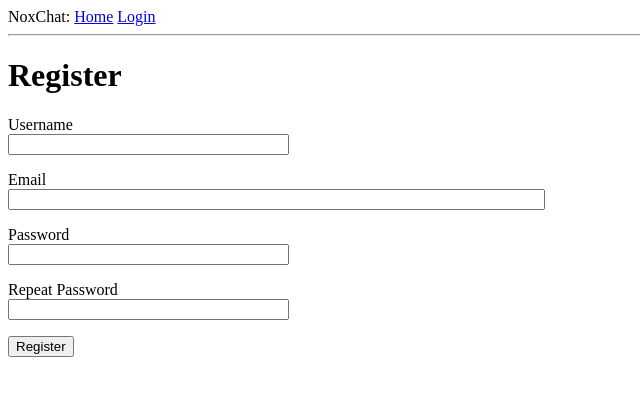
After one commit to Stelour/FlaskMessenger-NoxChat-, a Flask app: page /register in a window 1280 px wide. The commit adds this page. Shown: the top 396 px of the page, without its empty margins (0-640 px from the left). Run offline with Flask 3, Linux system fonts and the light colour scheme.

Commit message:
created register and login forms with working db on postgres

```diff
--- a/app/__init__.py
+++ b/app/__init__.py
@@ -2,11 +2,14 @@ from flask import Flask
 from config import Config
 from flask_sqlalchemy import SQLAlchemy
 from flask_migrate import Migrate
+from flask_login import LoginManager
 
 app = Flask(__name__)
 app.config.from_object(Config)
 
 db = SQLAlchemy(app)
 migrate = Migrate(app, db)
+login = LoginManager(app)
+login.login_view = 'login'
 
 from app import routes, models
--- a/app/forms.py
+++ b/app/forms.py
@@ -1,9 +1,33 @@
 from flask_wtf import FlaskForm
 from wtforms import StringField, PasswordField, BooleanField, SubmitField
-from wtforms.validators import DataRequired
+from wtforms.validators import ValidationError, DataRequired, Email, EqualTo
+import sqlalchemy as sa
+from app import db
+from app.models import User
 
 class LoginForm(FlaskForm):
-  username = StringField('Username', validators=[DataRequired()])
-  password = PasswordField('Password', validators=[DataRequired()])
-  remember_me = BooleanField('Remember Me')
-  submit = SubmitField('Sign In')
+    username = StringField('Username', validators=[DataRequired()])
+    password = PasswordField('Password', validators=[DataRequired()])
+    remember_me = BooleanField('Remember Me')
+    submit = SubmitField('Sign In')
+
+
+class RegistrationForm(FlaskForm):
+    username = StringField('Username', validators=[DataRequired()])
+    email = StringField('Email', validators=[DataRequired(), Email()])
+    password = PasswordField('Password', validators=[DataRequired()])
+    password2 = PasswordField(
+        'Repeat Password', validators=[DataRequired(), EqualTo('password')])
+    submit = SubmitField('Register')
+
+    def validate_username(self, username):
+        user = db.session.scalar(sa.select(User).where(
+            User.username == username.data))
+        if user is not None:
+            raise ValidationError('Please use a different username.')
+
+    def validate_email(self, email):
+        user = db.session.scalar(sa.select(User).where(
+            User.email == email.data))
+        if user is not None:
+            raise ValidationError('Please use a different email address.')
--- a/app/routes.py
+++ b/app/routes.py
@@ -1,19 +1,62 @@
 from flask import render_template, flash, redirect, url_for
 from app import app
 from app.forms import LoginForm
+from flask_login import current_user, login_user
+import sqlalchemy as sa
+from app import db
+from app.models import User
+from flask_login import logout_user
+from flask_login import login_required
+from flask import request
+from urllib.parse import urlsplit
+from app import db
+from app.forms import RegistrationForm
 
 @app.route('/')
 @app.route('/index')
+@login_required
 def index():
-    user = {'username': 'Ovine Hall'}
-    welcome_message = "We are happy to welcome you to the platform where every idea matters!"
-    return render_template('index.html', title='Home', user=user, welcome_message=welcome_message)
+    welcome_message = f"Привет, {current_user.username}! Добро пожаловать в NoxChat — безопасный мессенджер."
+    tips = [
+        "Скоро здесь появится список ваших контактов",
+        "Ваши сообщения всегда защищены",
+        "Следите за обновлениями!"
+    ]
+    return render_template("index.html", title='NoxChat', welcome_message=welcome_message, tips=tips)
 
 @app.route('/login', methods=['GET', 'POST'])
 def login():
+    if current_user.is_authenticated:
+        return redirect(url_for('index'))
     form = LoginForm()
     if form.validate_on_submit():
-        flash('Login requested for user {}, remember_me={}'.format(
-            form.username.data, form.remember_me.data))
+        user = db.session.scalar(
+            sa.select(User).where(User.username == form.username.data))
+        if user is None or not user.check_password(form.password.data):
+            flash('Invalid username or password')
+            return redirect(url_for('login'))
+        login_user(user, remember=form.remember_me.data)
+        next_page = request.args.get('next')
+        if not next_page or urlsplit(next_page).netloc != '':
+            next_page = url_for('index')
+        return redirect(next_page)
+    return render_template('login.html', title='Sign In', form=form)
+
+@app.route('/logout')
+def logout():
+    logout_user()
+    return redirect(url_for('index'))
+
+@app.route('/register', methods=['GET', 'POST'])
+def register():
+    if current_user.is_authenticated:
         return redirect(url_for('index'))
-    return render_template('login.html', title='Sign In', form=form)
+    form = RegistrationForm()
+    if form.validate_on_submit():
+        user = User(username=form.username.data, email=form.email.data)
+        user.set_password(form.password.data)
+        db.session.add(user)
+        db.session.commit()
+        flash('Congratulations, you are now a registered user!')
+        return redirect(url_for('login'))
+    return render_template('register.html', title='Register', form=form)
--- a/app/templates/base.html
+++ b/app/templates/base.html
@@ -10,7 +10,11 @@
         <div>
         NoxChat:
             <a href="{{ url_for('index') }}">Home</a>
+            {% if current_user.is_anonymous %}
             <a href="{{ url_for('login') }}">Login</a>
+            {% else %}
+            <a href="{{ url_for('logout') }}">Logout</a>
+            {% endif %}
         </div>
         <hr>
         {% with messages = get_flashed_messages() %}
--- a/app/templates/login.html
+++ b/app/templates/login.html
@@ -20,4 +20,5 @@
         <p>{{ form.remember_me() }} {{ form.remember_me.label }}</p>
         <p>{{ form.submit() }}</p>
     </form>
+    <p>New User? <a href="{{ url_for('register') }}">Click to Register!</a></p>
 {% endblock %}
--- /dev/null
+++ b/app/templates/register.html
@@ -0,0 +1,37 @@
+{% extends "base.html" %}
+
+{% block content %}
+    <h1>Register</h1>
+    <form action="" method="post">
+        {{ form.hidden_tag() }}
+        <p>
+            {{ form.username.label }}<br>
+            {{ form.username(size=32) }}<br>
+            {% for error in form.username.errors %}
+            <span style="color: red;">[{{ error }}]</span>
+            {% endfor %}
+        </p>
+        <p>
+            {{ form.email.label }}<br>
+            {{ form.email(size=64) }}<br>
+            {% for error in form.email.errors %}
+            <span style="color: red;">[{{ error }}]</span>
+            {% endfor %}
+        </p>
+        <p>
+            {{ form.password.label }}<br>
+            {{ form.password(size=32) }}<br>
+            {% for error in form.password.errors %}
+            <span style="color: red;">[{{ error }}]</span>
+            {% endfor %}
+        </p>
+        <p>
+            {{ form.password2.label }}<br>
+            {{ form.password2(size=32) }}<br>
+            {% for error in form.password2.errors %}
+            <span style="color: red;">[{{ error }}]</span>
+            {% endfor %}
+        </p>
+        <p>{{ form.submit() }}</p>
+    </form>
+{% endblock %}
--- a/config.py
+++ b/config.py
@@ -2,5 +2,5 @@ import os
 basedir = os.path.abspath(os.path.dirname(__file__))
 
 class Config:
-  SECRET_KEY = os.environ.get('SECRET_KEY') or 'you-will-never-guess'
-  SQLALCHEMY_DATABASE_URI = 'postgresql://postgres:1@localhost/noxchat'
+    SECRET_KEY = os.environ.get('SECRET_KEY') or 'you-will-never-guess'
+    SQLALCHEMY_DATABASE_URI = 'postgresql://postgres:1@localhost/noxchat'
--- a/main.py
+++ b/main.py
@@ -1 +1,9 @@
-from app import app
+import sqlalchemy as sa
+import sqlalchemy.orm as so
+from app import app, db
+from app.models import User, Profile
+
+
+@app.shell_context_processor
+def make_shell_context():
+    return {'sa': sa, 'so': so, 'db': db, 'User': User, 'Profile': Profile}
```
Also changed, not shown: app/models.py (+38 -7 lines), app/templates/index.html (+13 -5 lines). Lines whose indentation alone changed are shown as unchanged.
